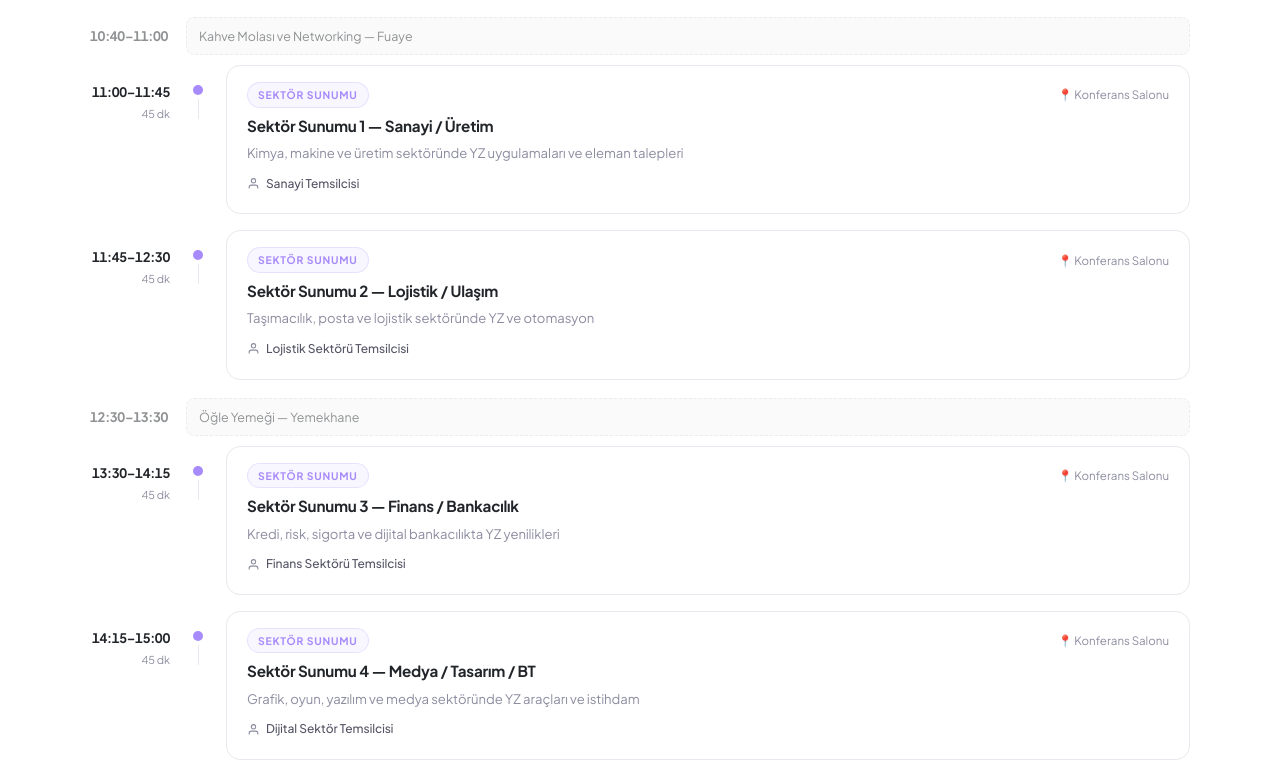
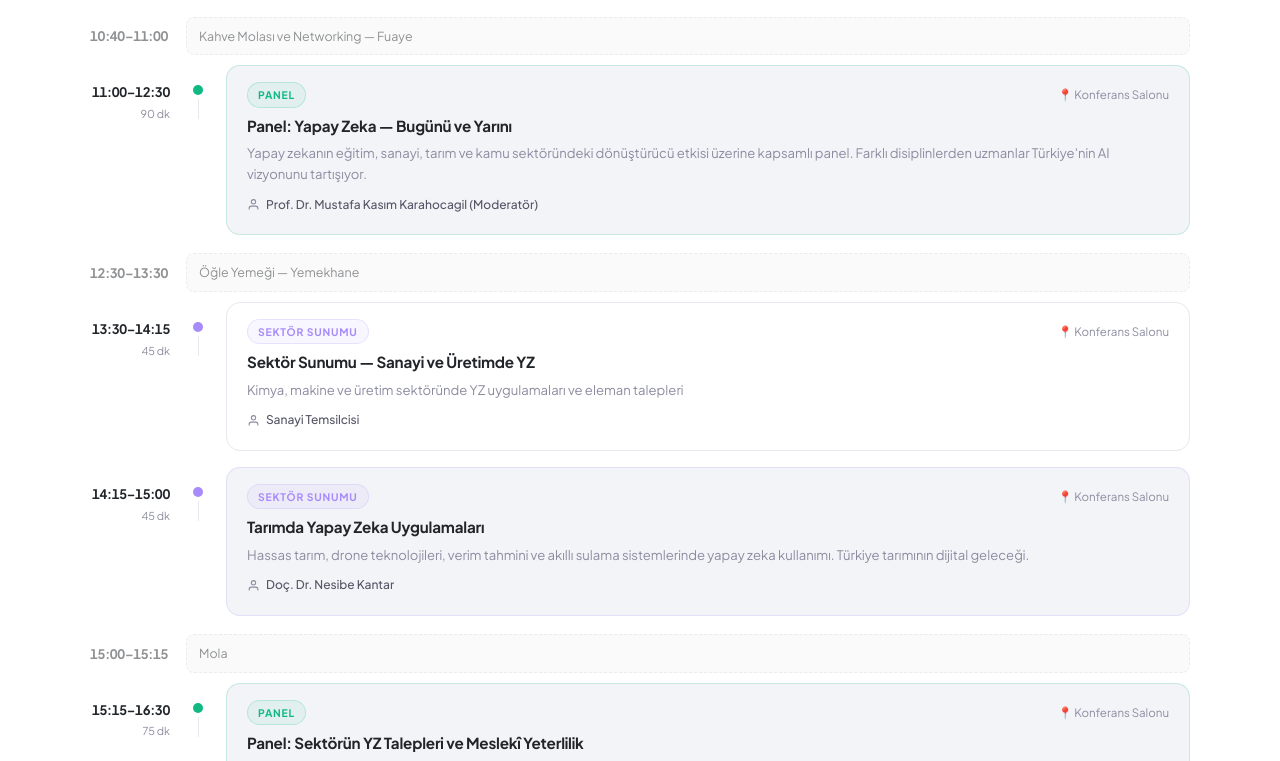
Before and after one commit to Beril711/website, a Next.js app: page /program in a window 1280 px wide. Shown: the part 1339-2100 px from the top of the page. Built offline with nearby package versions, Linux system fonts and the light colour scheme.

Commit message:
Yeni konuşmacılar ve 1. gün program güncellemesi - YZ paneli ve tarımda AI eklendi

```diff
--- a/src/constants/programData.js
+++ b/src/constants/programData.js
@@ -69,30 +69,30 @@ export const GUN1 = [
     title: 'Kahve Molası ve Networking',
     location: 'Fuaye',
   },
+
+  // ═══════ YAPAY ZEKA PANELİ ═══════
   {
     id: 'g1-7',
-    time: '11:00–11:45',
-    duration: '45 dk',
-    type: 'konusma',
-    typeLabel: 'Sektör Sunumu',
-    title: 'Sektör Sunumu 1 — Sanayi / Üretim',
+    time: '11:00–12:30',
+    duration: '90 dk',
+    type: 'panel',
+    typeLabel: 'Panel',
+    title: 'Panel: Yapay Zeka — Bugünü ve Yarını',
     location: 'Konferans Salonu',
-    desc: 'Kimya, makine ve üretim sektöründe YZ uygulamaları ve eleman talepleri',
-    speaker: 'Sanayi Temsilcisi',
+    desc: 'Yapay zekanın eğitim, sanayi, tarım ve kamu sektöründeki dönüştürücü etkisi üzerine kapsamlı panel. Farklı disiplinlerden uzmanlar Türkiye\'nin AI vizyonunu tartışıyor.',
+    speaker: 'Prof. Dr. Mustafa Kasım Karahocagil (Moderatör)',
+    panelists: [
+      'Prof. Dr. Süleyman Ersöz — Kırıkkale Üniversitesi Mühendislik Fakültesi',
+      'BTK Akademi Temsilcisi',
+      'Petlas CEO',
+      'Çamaş Genel Müdürü',
+      'Doç. Dr. Nesibe Kantar',
+    ],
+    highlight: true,
   },
+
   {
     id: 'g1-8',
-    time: '11:45–12:30',
-    duration: '45 dk',
-    type: 'konusma',
-    typeLabel: 'Sektör Sunumu',
-    title: 'Sektör Sunumu 2 — Lojistik / Ulaşım',
-    location: 'Konferans Salonu',
-    desc: 'Taşımacılık, posta ve lojistik sektöründe YZ ve otomasyon',
-    speaker: 'Lojistik Sektörü Temsilcisi',
-  },
-  {
-    id: 'g1-9',
     time: '12:30–13:30',
     duration: '60 dk',
     type: 'arasol',
@@ -100,30 +100,33 @@ export const GUN1 = [
     title: 'Öğle Yemeği',
     location: 'Yemekhane',
   },
+
+  // ═══════ ÖĞLEDEN SONRA ═══════
   {
-    id: 'g1-10',
+    id: 'g1-9',
     time: '13:30–14:15',
     duration: '45 dk',
     type: 'konusma',
     typeLabel: 'Sektör Sunumu',
-    title: 'Sektör Sunumu 3 — Finans / Bankacılık',
+    title: 'Sektör Sunumu — Sanayi ve Üretimde YZ',
     location: 'Konferans Salonu',
-    desc: 'Kredi, risk, sigorta ve dijital bankacılıkta YZ yenilikleri',
-    speaker: 'Finans Sektörü Temsilcisi',
+    desc: 'Kimya, makine ve üretim sektöründe YZ uygulamaları ve eleman talepleri',
+    speaker: 'Sanayi Temsilcisi',
   },
   {
-    id: 'g1-11',
+    id: 'g1-10',
     time: '14:15–15:00',
     duration: '45 dk',
     type: 'konusma',
     typeLabel: 'Sektör Sunumu',
-    title: 'Sektör Sunumu 4 — Medya / Tasarım / BT',
+    title: 'Tarımda Yapay Zeka Uygulamaları',
     location: 'Konferans Salonu',
-    desc: 'Grafik, oyun, yazılım ve medya sektöründe YZ araçları ve istihdam',
-    speaker: 'Dijital Sektör Temsilcisi',
+    desc: 'Hassas tarım, drone teknolojileri, verim tahmini ve akıllı sulama sistemlerinde yapay zeka kullanımı. Türkiye tarımının dijital geleceği.',
+    speaker: 'Doç. Dr. Nesibe Kantar',
+    highlight: true,
   },
   {
-    id: 'g1-12',
+    id: 'g1-11',
     time: '15:00–15:15',
     duration: '15 dk',
     type: 'arasol',
@@ -131,7 +134,7 @@ export const GUN1 = [
     title: 'Mola',
   },
   {
-    id: 'g1-13',
+    id: 'g1-12',
     time: '15:15–16:30',
     duration: '75 dk',
     type: 'panel',
@@ -143,7 +146,7 @@ export const GUN1 = [
     highlight: true,
   },
   {
-    id: 'g1-14',
+    id: 'g1-13',
     time: '16:30–17:00',
     duration: '30 dk',
     type: 'konusma',
```
Also changed, not shown: src/constants/speakersData.js (+40 -0 lines).
